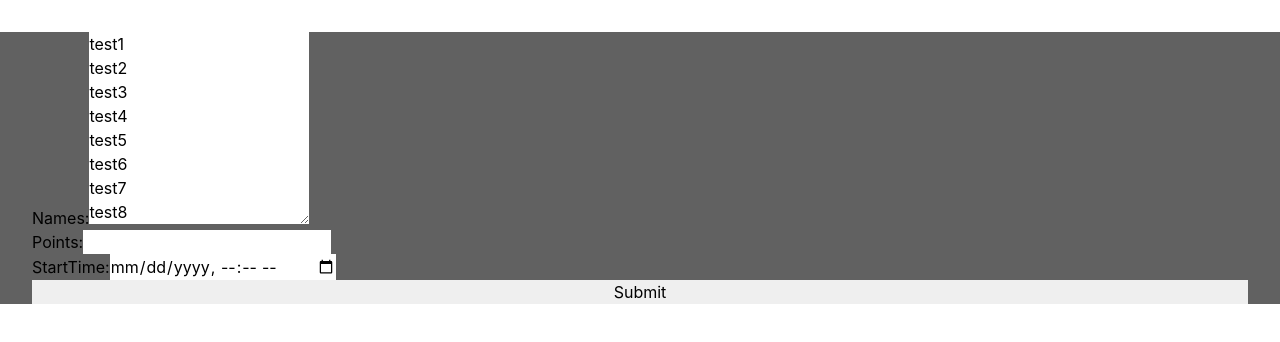
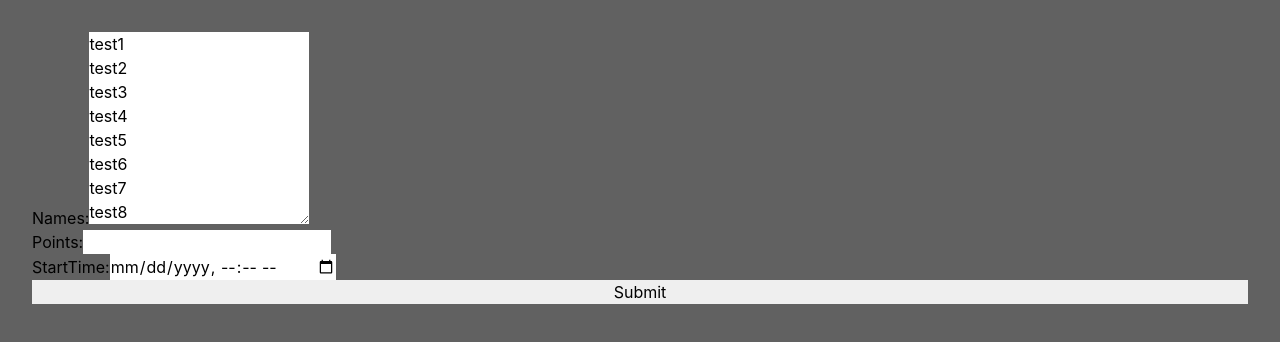
Before and after one commit to ohanhimaki/americano-tournaments, a React (Create React App) app in the folder americano-tournaments.web/: page / in a window 1280 px wide. Shown: the top 342 px of the page. Built offline with nearby package versions, Linux system fonts and the light colour scheme.

Commit message:
Tailwind käyttöä muokattu

```diff
--- a/americano-tournaments.web/package.json
+++ b/americano-tournaments.web/package.json
@@ -13,6 +13,7 @@
     "autoprefixer": "^9.7.4",
     "postcss": "^7.0.26",
     "postcss-cli": "^7.1.0",
+    "postcss-import": "^12.0.1",
     "postcss-purgecss": "^2.0.3",
     "react": "^16.12.0",
     "react-dom": "^16.12.0",
@@ -21,7 +22,7 @@
     "typescript": "^3.7.5"
   },
   "scripts": {
-    "build:style": "npx tailwindcss build src/tailwindcss/tailwind.css -o src/styles/tailwind.css",
+    "build:style": "postcss src/tailwindcss/tailwind.css -o src/styles/tailwind.css",
     "start": "npm run build:style && react-scripts start",
     "build": "npm run build:style && react-scripts build",
     "test": "react-scripts test",
--- a/americano-tournaments.web/postcss.config.js
+++ b/americano-tournaments.web/postcss.config.js
@@ -2,7 +2,7 @@ const tailwindcss = require("tailwindcss");
 
 module.exports = {
   plugins: [
-    tailwindcss("./src/tailwindcss/tailwind.css"),
+    tailwindcss("./tailwind.config.js"),
     require("postcss-import"),
     require("autoprefixer")
   ]
--- a/americano-tournaments.web/src/index.css
+++ b/americano-tournaments.web/src/index.css
@@ -1,10 +1,3 @@
-html {
-  @apply bg-gray-900;
-  @apply font-sans;
-  min-height: 100vh;
-  @apply overflow-x-hidden;
-}
-
 body {
   margin: 0;
   font-family: -apple-system, BlinkMacSystemFont, "Segoe UI", "Roboto", "Oxygen",
--- a/americano-tournaments.web/src/tailwindcss/tailwind.css
+++ b/americano-tournaments.web/src/tailwindcss/tailwind.css
@@ -1,4 +1,11 @@
 @tailwind base;
+
+html {
+  @apply bg-gray-700;
+  @apply font-sans;
+  min-height: 100vh;
+  @apply overflow-x-hidden;
+}
 
 @tailwind components;
 
```
Also changed, not shown: 1 other file (tests, documents, lock files or other folders).
